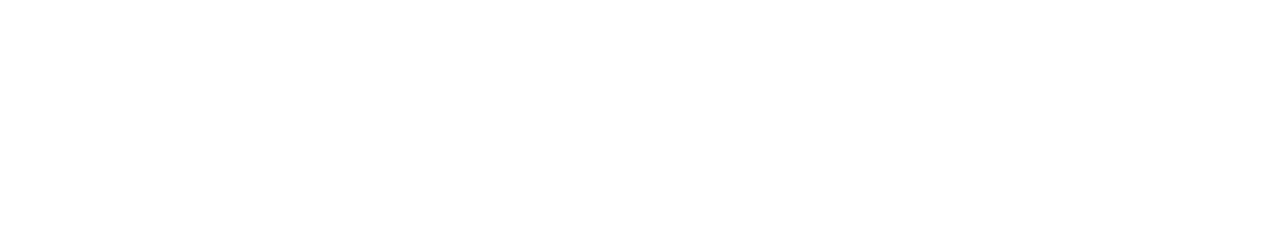
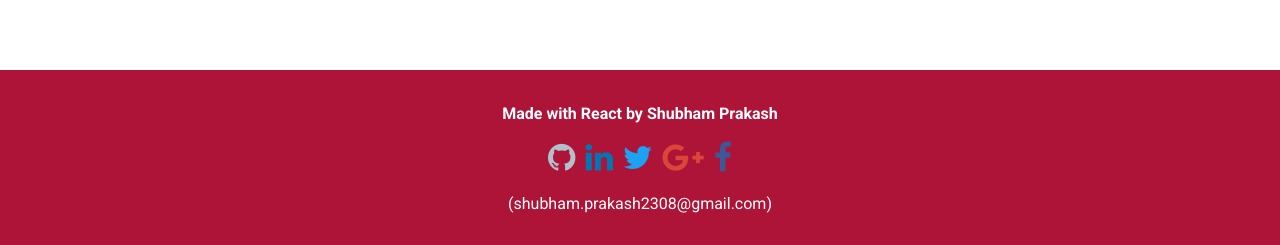
Before and after one commit to iShubhamPrakash/book-tracker, a React (Create React App) app: page / in a window 1280 px wide. Shown: the part 1272-1517 px from the top of the page. Before the commit the page ends 1342 px from the top, so only its background shows below. Built offline with nearby package versions, Linux system fonts and the light colour scheme.

Commit message:
Add: Footer

```diff
--- a/public/index.html
+++ b/public/index.html
@@ -1,5 +1,6 @@
 <!doctype html>
 <html lang="en">
+
 <head>
   <meta charset="utf-8">
   <meta name="viewport" content="width=device-width, initial-scale=1">
@@ -14,8 +15,13 @@
       work correctly both with client-side routing and a non-root public URL.
       Learn how to configure a non-root public URL by running `npm run build`.
     -->
+
+    <link href="https://stackpath.bootstrapcdn.com/font-awesome/4.7.0/css/font-awesome.min.css" rel="stylesheet"
+    integrity="sha384-wvfXpqpZZVQGK6TAh5PVlGOfQNHSoD2xbE+QkPxCAFlNEevoEH3Sl0sibVcOQVnN" crossorigin="anonymous">
+
   <title>MyReads</title>
 </head>
+
 <body>
   <div id="root"></div>
   <!--
@@ -29,4 +35,5 @@
       To create a production bundle, use `npm run build`.
     -->
 </body>
+
 </html>
--- a/src/App.css
+++ b/src/App.css
@@ -172,3 +172,52 @@
   text-align: center;
   font-size: 0.8em;
 }
+
+
+/********** Footer ***************/
+.footer {
+  background-color: #AE1438;
+  color: #fff;
+  padding: 1em;
+  margin: 0;
+  text-align: center;
+}
+
+/********** customization of buttons and font awesome contact icons***************/
+.contact {
+  margin-left: auto;
+  margin-right: auto;
+}
+
+.contact-logo-holder {
+  text-align: center;
+}
+
+.contact-link {
+  text-decoration: unset;
+  padding: 5px;
+}
+
+.heart {
+  color: #f3c5c1;
+}
+
+.github {
+  color: #b2bfcc;
+}
+
+.linkedin {
+  color: #0077b5;
+}
+
+.twitter {
+  color: #1da1f3;
+}
+
+.google {
+  color: #dc4538;
+}
+
+.facebook {
+  color: #3b5998;
+}
--- a/src/App.js
+++ b/src/App.js
@@ -1,6 +1,7 @@
 import React from 'react'
 // import * as BooksAPI from './BooksAPI'
 import './App.css'
+import Footer from './components/Footer'
 
 class BooksApp extends React.Component {
   state = {
@@ -197,7 +198,8 @@
               <a onClick={() => this.setState({ showSearchPage: true })}>Add a book</a>
             </div>
           </div>
-        )}
+          )}
+        <Footer/>
       </div>
     )
   }
--- /dev/null
+++ b/src/components/Footer.js
@@ -0,0 +1,37 @@
+import React from 'react';
+
+class Footer extends React.Component {
+    render() {
+        return (
+    <footer className="footer">
+      <p><strong>Made with React by Shubham Prakash</strong></p>
+
+      <div className="contact-logo-holder">
+
+          <a href="https://github.com/i-shubhamprakash" className="contact-link" target="_blank">
+              <i className="fa fa-github fa-2x contact-logo github"></i>
+          </a>
+
+          <a href="https://www.linkedin.com/in/ishubhamprakash" className="contact-link" target="_blank">
+              <i className="fa fa-linkedin fa-2x contact-logo linkedin"></i>
+          </a>
+
+          <a href="https://twitter.com/iSuvm" className="contact-link" target="_blank">
+              <i className="fa fa-twitter fa-2x contact-logo twitter"></i>
+          </a>
+
+          <a href="https://plus.google.com/u/0/110923160423915980174" className="contact-link" target="_blank">
+              <i className="fa fa-google-plus fa-2x contact-logo google"></i>
+          </a>
+
+          <a href="https://www.facebook.com/i.suvm" className="contact-link" target="_blank">
+              <i className="fa fa-facebook fa-2x contact-logo facebook"></i>
+          </a>
+      </div>
+      <p>(shubham.prakash2308@gmail.com)</p>
+  </footer>
+        );
+    }
+}
+
+export default Footer
```
Lines whose indentation alone changed are shown as unchanged.
